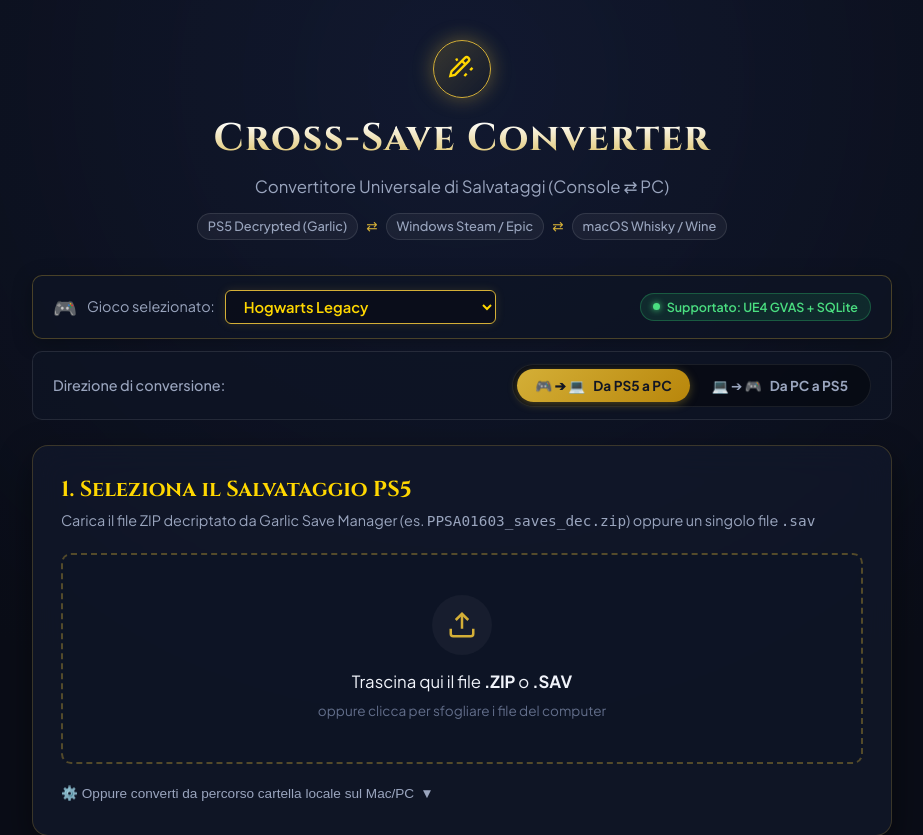
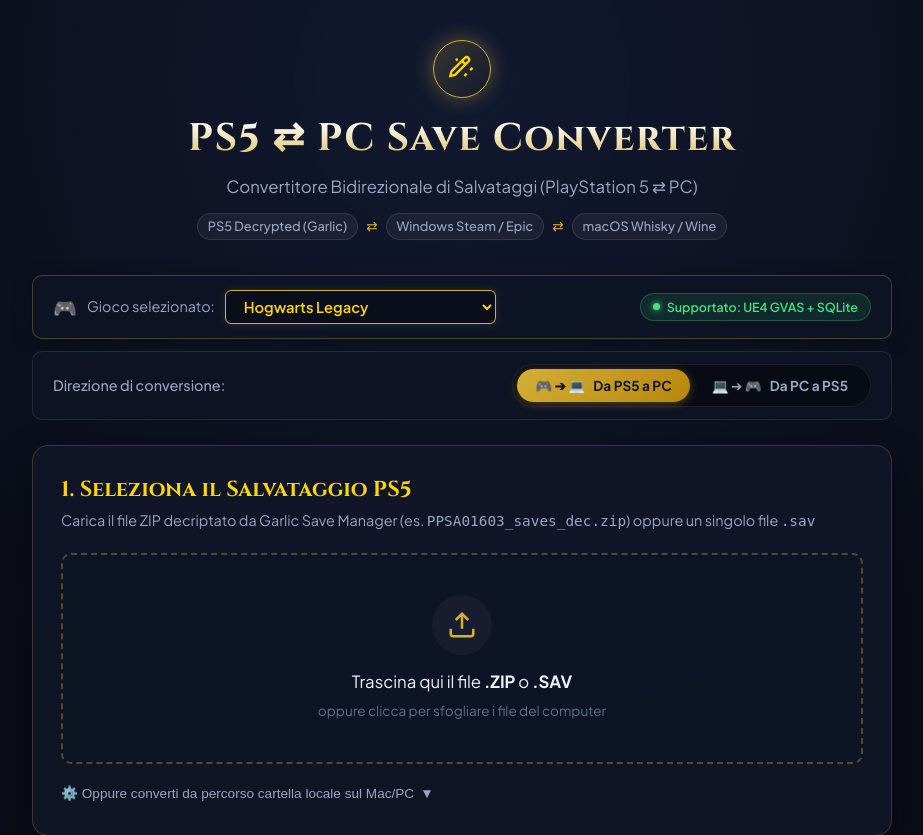
Before and after one commit to MicheleMontesi/ps5-pc-save-converter, a Flask app: page / in a window 1280 px wide. Shown: the top 835 px of the page, without its empty margins (178-1101 px from the left). Run offline with Flask 3, Linux system fonts and the light colour scheme; data that the repository does not hold is empty; some libraries are stand-ins or nearby versions.

Commit message:
docs(branding): emphasize PS5 <-> PC save conversion throughout app and README
- Clarify PlayStation 5 (Garlic) <-> PC (Steam/Epic) positioning in UI header, terminal launchers, and documentation
- Add comprehensive bilingual (EN/IT) usage guides and architecture overview

```diff
--- a/app.py
+++ b/app.py
@@ -202,7 +202,7 @@ if __name__ == '__main__':
     # Open browser automatically on host machine after 1.2s
     threading.Timer(1.2, lambda: open_browser(port)).start()
     print("=" * 60)
-    print(f"[*] Cross-Save Converter Web UI attiva:")
+    print(f"[*] PS5 ⇄ PC Save Converter Web UI attiva:")
     print(f"    • Locale (Mac):      http://127.0.0.1:{port}")
     if local_ip != '127.0.0.1':
         print(f"    • Da Windows / LAN:  http://{local_ip}:{port}")
--- a/templates/index.html
+++ b/templates/index.html
@@ -24,8 +24,8 @@
                     <path d="M7 3l1 2"/>
                 </svg>
             </div>
-            <h1 class="main-title">Cross-Save Converter</h1>
-            <p class="subtitle">Convertitore Universale di Salvataggi (Console ⇄ PC)</p>
+            <h1 class="main-title">PS5 ⇄ PC Save Converter</h1>
+            <p class="subtitle">Convertitore Bidirezionale di Salvataggi (PlayStation 5 ⇄ PC)</p>
             <div class="platform-tags">
                 <span class="tag">PS5 Decrypted (Garlic)</span>
                 <span class="tag-arrow">⇄</span>
```
Also changed, not shown: README.md, 2 other files.
